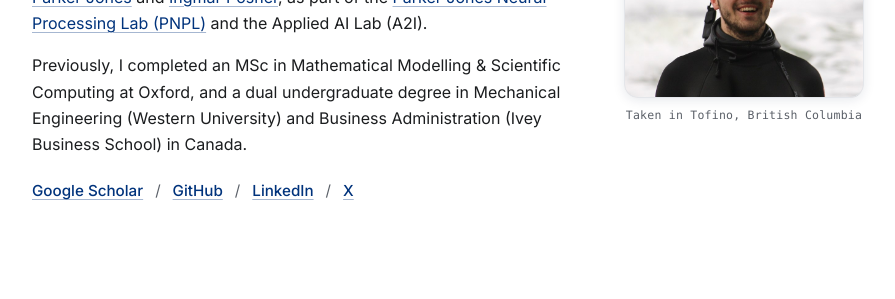
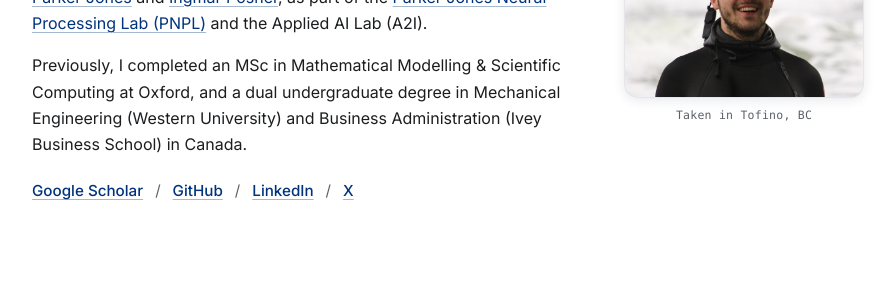
Before and after one commit to benballyk/benballyk.github.io, a Jekyll site: the page built from index.html, in a window 1280 px wide and 900 px high. Shown: the part 223-522 px from the top of the window, without its empty margins (192-1087 px from the left). Built offline with Jekyll 4.4.1, drawn with Linux system fonts in a browser that asks for light colours.

Commit message:
fixed caption

```diff
--- a/index.html
+++ b/index.html
@@ -31,7 +31,7 @@ description: "Personal website of Benjamin Ballyk, PhD student in Engineering Sc
     </div>
     <div class="hero-photo">
       <img src="/assets/img/ben-ballyk.jpg" alt="Benjamin Ballyk laughing on a beach in a wetsuit, balancing a surfboard on his head">
-      <p class="photo-caption">Taken in Tofino, British Columbia</p>
+      <p class="photo-caption">Taken in Tofino, BC</p>
     </div>
   </header>
 
```
